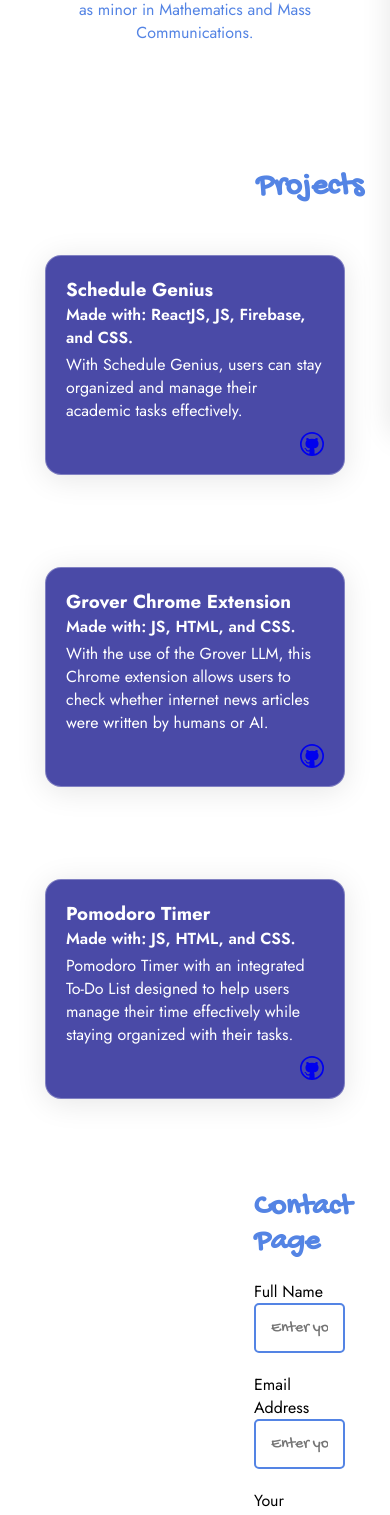
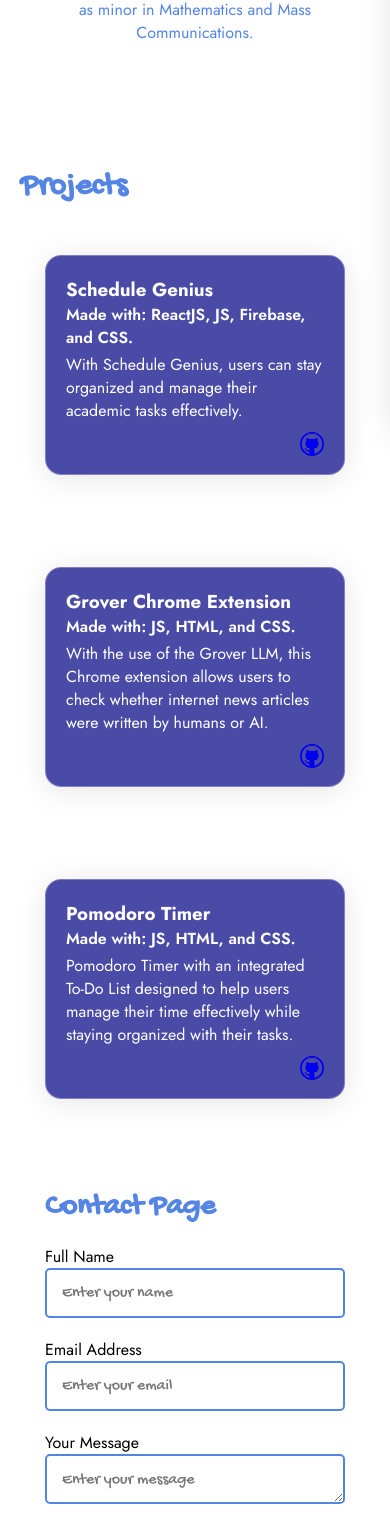
Before and after one commit to agc6/Arely-Portfolio, a React (Vite) app: page / in a window 390 px wide. Shown: the part 427-1942 px from the top of the page. Built offline with nearby package versions, Linux system fonts and the light colour scheme.

Commit message:
responsiveness

```diff
--- a/src/components/contact.css
+++ b/src/components/contact.css
@@ -21,6 +21,11 @@
 .contact-title{
     text-align: left;
     color: var(--primary-color);
+}
+@media (max-width: 768px) {
+    .contact {
+        margin-left: 20px;
+    }
 }
 
 form{
--- a/src/components/home.css
+++ b/src/components/home.css
@@ -64,3 +64,9 @@
     font-family: var(--primary-font);
     font-size: 2rem;
 }
+
+@media (max-width: 768px) {
+    .section-title {
+        margin-left: 20px;
+    }
+}
```
